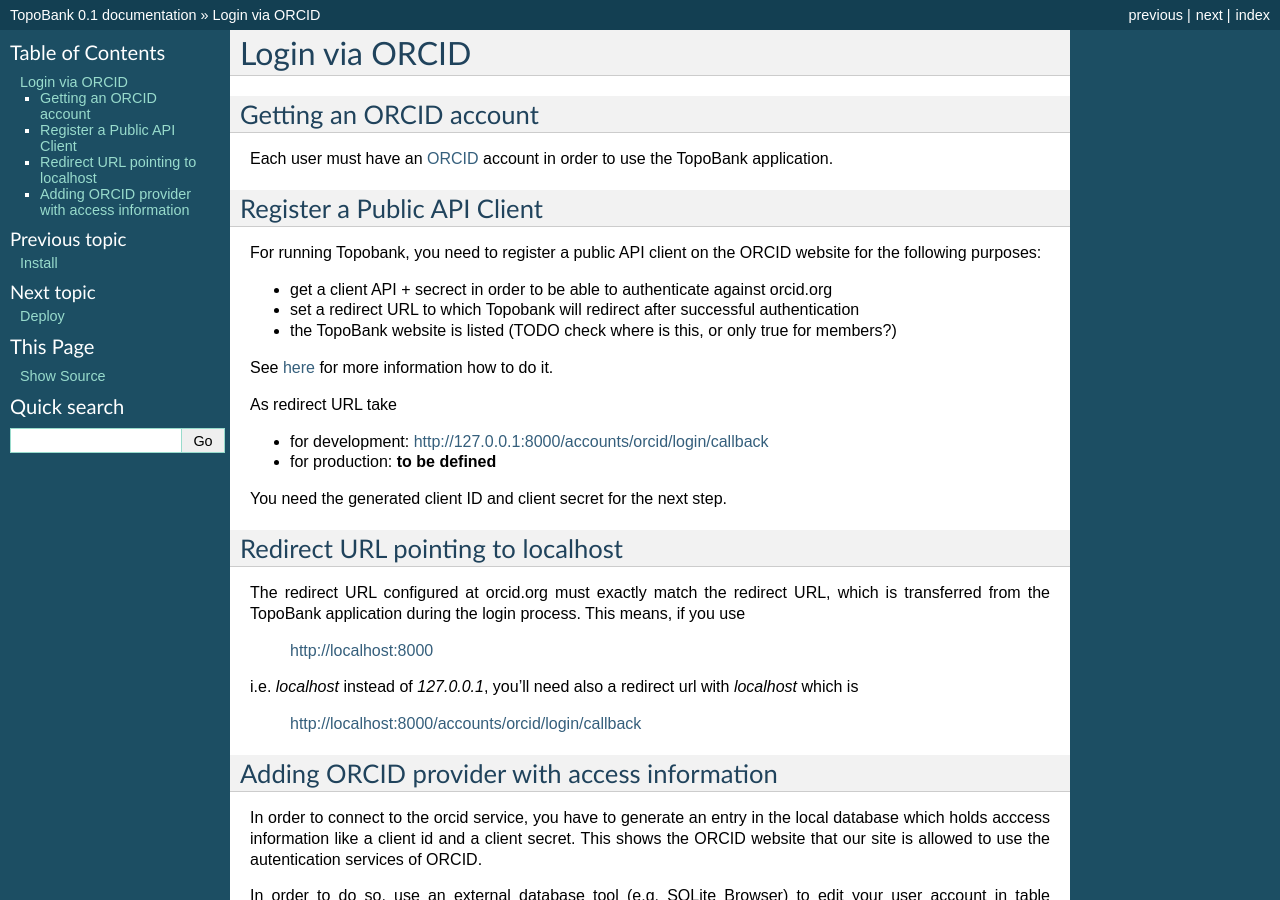
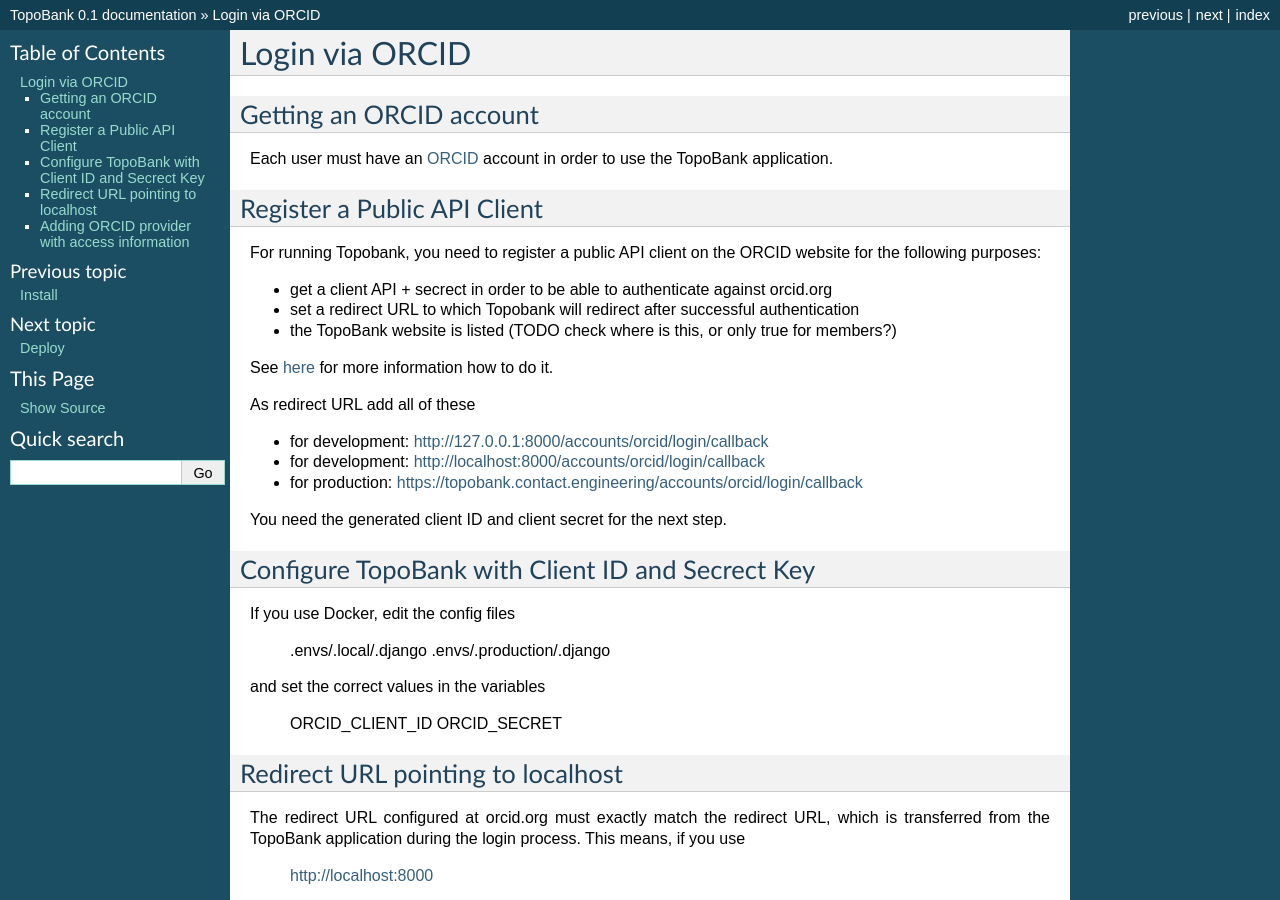
Before and after one commit to ContactEngineering/topobank, a Sphinx documentation site: the page built from docs/config.rst, in a window 1280 px wide and 900 px high. Built offline with Sphinx 7.4.7, drawn with Linux system fonts in a browser that asks for light colours.

Commit message:
ENH: Improved description about setting REDIRECT_URI in orcid.org.
It works to set multiple URIs for development + production.

```diff
--- a/docs/config.rst
+++ b/docs/config.rst
@@ -21,12 +21,29 @@
 See `here <https://support.orcid.org/hc/en-us/articles/360006897174>`_ for more information
 how to do it.
 
-As redirect URL take
+As redirect URL add all of these
 
 - for development: http://127.0.0.1:8000/accounts/orcid/login/callback
-- for production: **to be defined**
+- for development: http://localhost:8000/accounts/orcid/login/callback
+- for production: https://topobank.contact.engineering/accounts/orcid/login/callback
 
 You need the generated client ID and client secret for the next step.
+
+Configure TopoBank with Client ID and Secrect Key
+-------------------------------------------------
+
+If you use Docker, edit the config files
+
+   .envs/.local/.django
+   .envs/.production/.django
+
+and set the correct values in the variables
+
+   ORCID_CLIENT_ID
+   ORCID_SECRET
+
+
+
 
 Redirect URL pointing to localhost
 ----------------------------------
```
